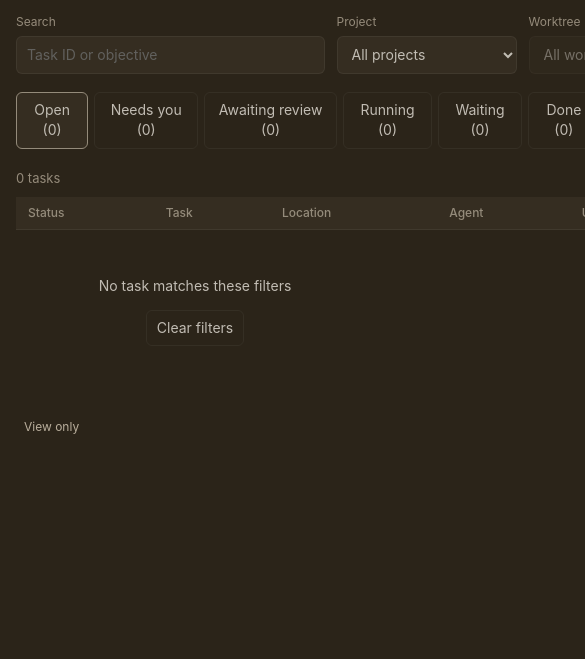
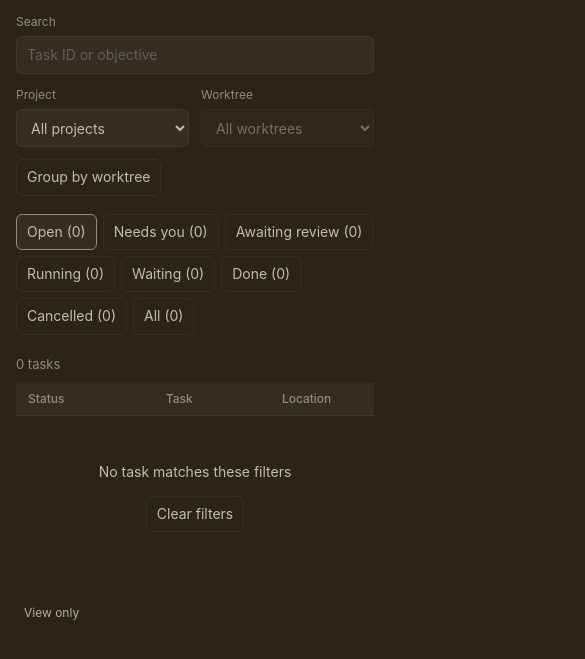
Before and after one commit to leetuanbmt/agent-orchestration-kit, a plain HTML site: page bridge/static/index.html in a window 390 px wide. Shown: the part 121-780 px from the top of the page, 585 px wide, since content can reach past the window. Drawn offline with Linux system fonts and the light colour scheme; no server answers.

Commit message:
fit the web dashboard on a phone screen
Below 1000 px the stylesheet forced min-widths on the filter bar (850 px),
the status chips (750 px) and the table (900 px), so on a 375 px phone the
whole page scrolled 541 px sideways. The filter bar and the chips now wrap,
the search field takes its own row, and the table sits in a .table-wrap box
that scrolls sideways by itself on narrow screens. Wider screens are
unchanged, including the sticky table header.

Fixes QA-BUG-005; the mobile scenario of the E2E web test no longer
expects a failure.

```diff
--- a/bridge/static/app.css
+++ b/bridge/static/app.css
@@ -65,9 +65,14 @@ code { font: 13px ui-monospace, monospace; }
 @media (max-width: 999px) {
   .topbar { gap: 12px; padding: 16px; flex-wrap: wrap; }
   main { padding: 16px; }
-  .filter-bar { min-width: 850px; }
+  /* Filters and chips wrap; only the table scrolls sideways, inside its own box. */
+  .filter-bar { flex-wrap: wrap; }
+  .filter-bar label { flex: 1 1 160px; min-width: 0; }
+  .filter-bar label:first-child { flex-basis: 100%; }
+  select { max-width: none; }
+  #statuses { flex-wrap: wrap; }
+  .table-wrap { overflow-x: auto; }
   table { min-width: 900px; }
-  #statuses { min-width: 750px; }
 }
 button { font: inherit; color: inherit; cursor: pointer; background: transparent; border: 1px solid var(--border); border-radius: 6px; padding: 7px 10px; }
 button:hover, tr[data-key]:hover { background: rgba(255,255,255,.06); }
--- a/bridge/static/index.html
+++ b/bridge/static/index.html
@@ -25,10 +25,12 @@
       </div>
       <div id="statuses" class="pills"></div>
       <p id="task-count"></p>
-      <table aria-labelledby="task-count">
-        <thead><tr id="columns"></tr></thead>
-        <tbody id="task-rows"></tbody>
-      </table>
+      <div class="table-wrap">
+        <table aria-labelledby="task-count">
+          <thead><tr id="columns"></tr></thead>
+          <tbody id="task-rows"></tbody>
+        </table>
+      </div>
       <div id="tasks-empty" class="empty" hidden><p id="empty-message"></p><button id="empty-clear" type="button"></button></div>
     </section>
     <section id="projects-view" hidden><div id="project-cards"></div><p id="projects-empty"></p></section>
```
Also changed, not shown: 2 other files.
